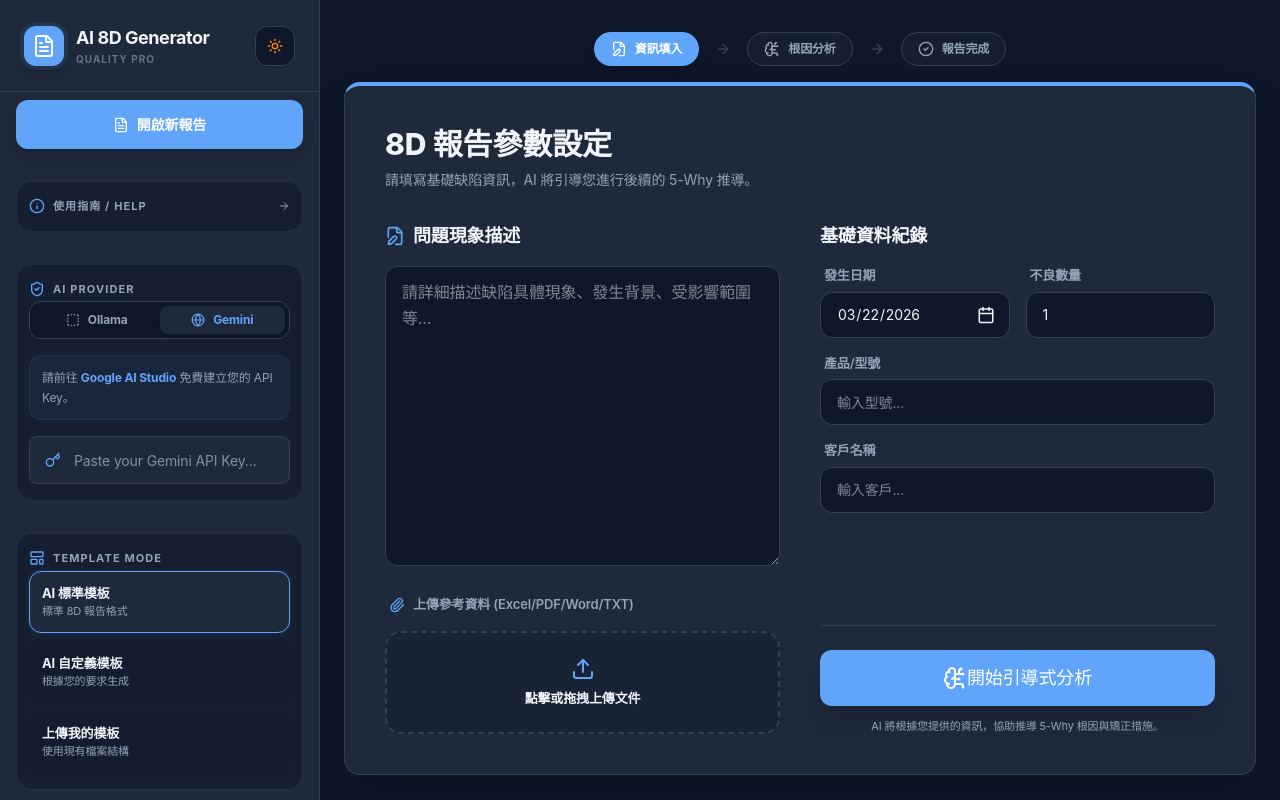
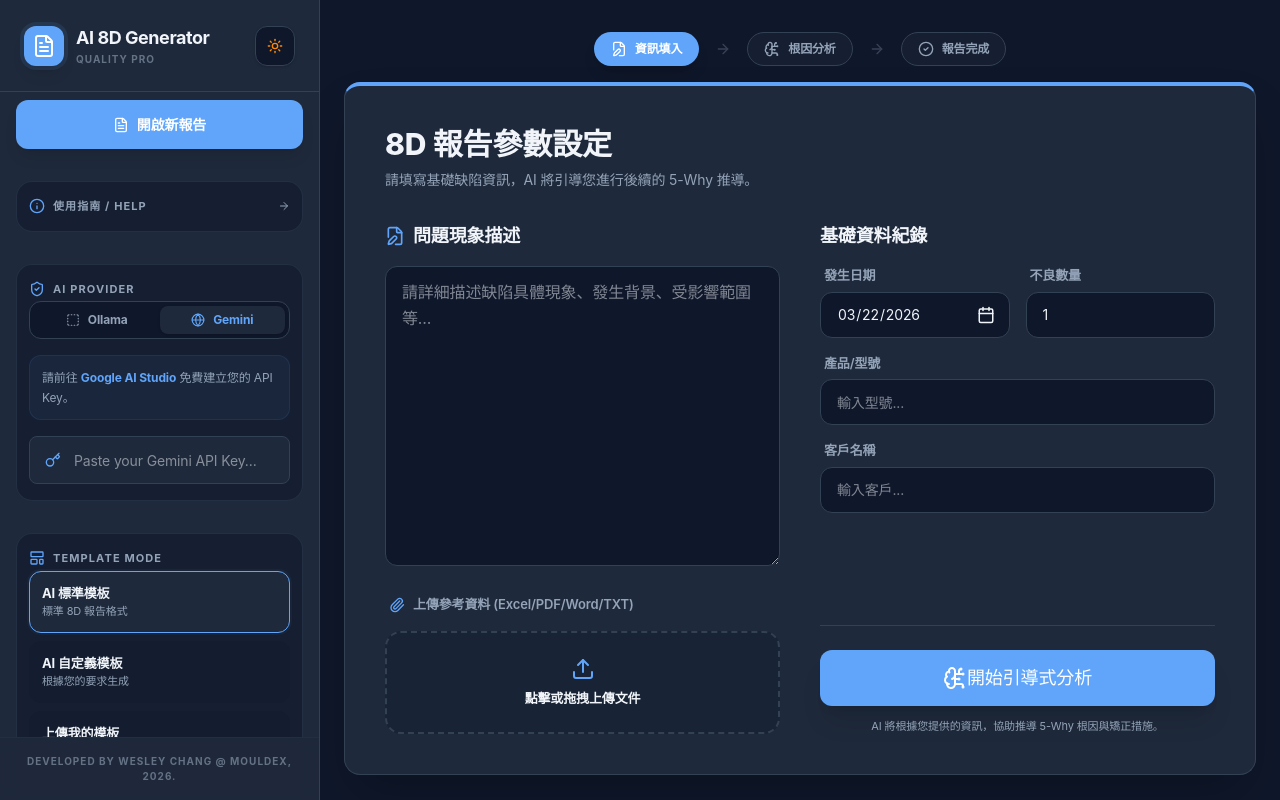
Before and after one commit to Chun-Chieh-Chang/8D-Creator, a Next.js app: page /8D-Creator/ in a window 1280 px wide. Built offline with nearby package versions, Linux system fonts and the light colour scheme.

Commit message:
feat: add author information to sidebar footer

```diff
--- a/src/components/Sidebar.tsx
+++ b/src/components/Sidebar.tsx
@@ -327,6 +327,13 @@ export default function Sidebar({
           </div>
         </div>
       </div>
+
+      {/* Author Info */}
+      <div className="p-4 border-t border-(--border-color)/30 bg-(--bg-surface)/50 backdrop-blur-sm">
+        <p className="text-[10px] text-(--text-secondary) font-bold uppercase tracking-widest text-center opacity-60">
+          Developed by Wesley Chang @ Mouldex, 2026.
+        </p>
+      </div>
     </aside>
   );
 }
```
